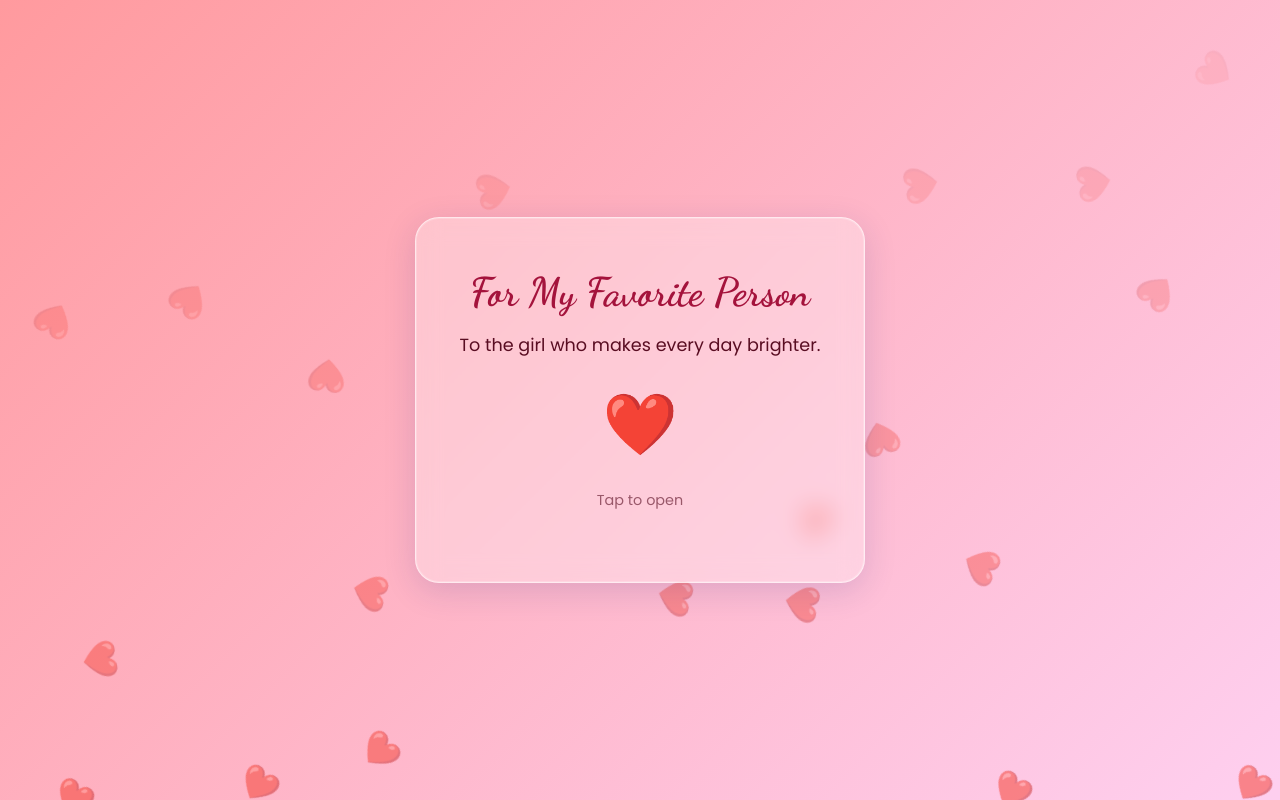
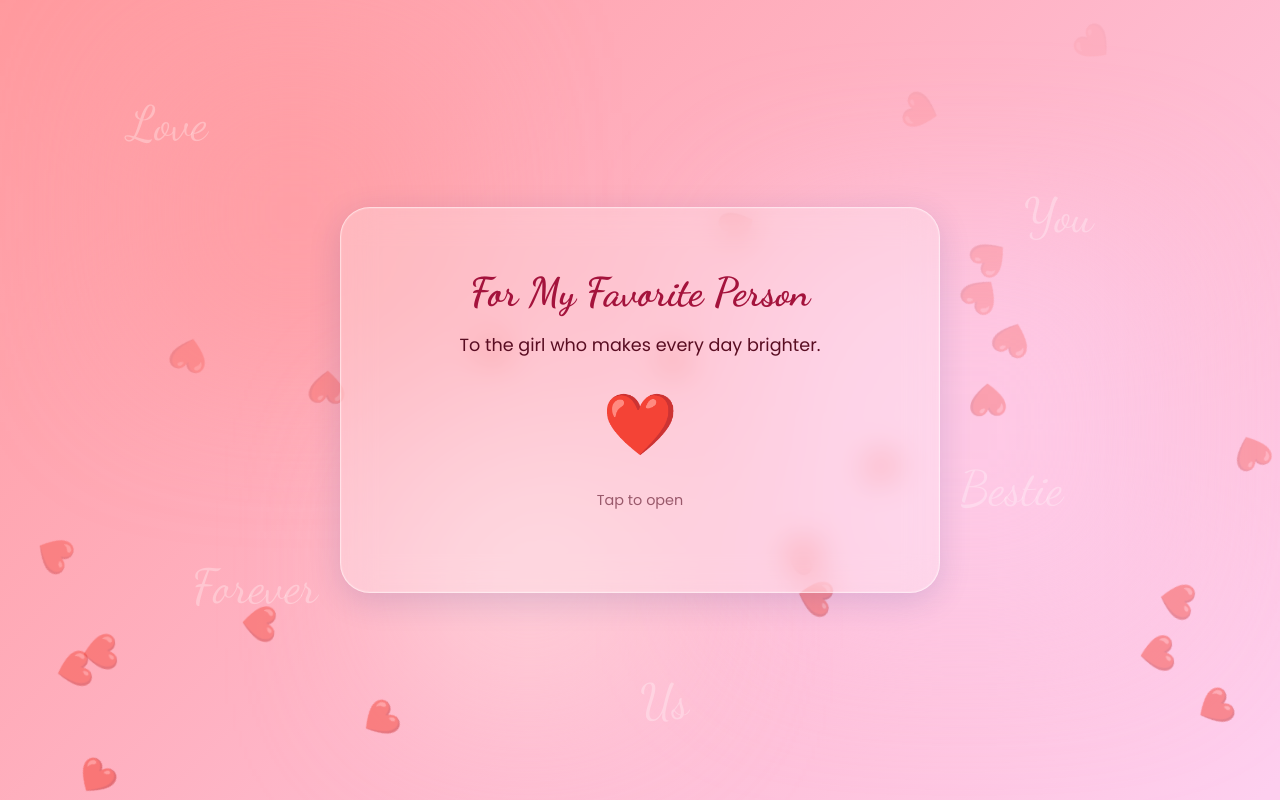
Before and after one commit to amauriyachanchal9870-cod/Animation_card, a Next.js app: page / in a window 1280 px wide. Built offline with nearby package versions, Linux system fonts and the light colour scheme.

Commit message:
Added background blobs and expanded content

```diff
--- a/app/globals.css
+++ b/app/globals.css
@@ -39,16 +39,18 @@ body {
 .popup-content,
 .celebration-content,
 .message-content {
-  background: rgba(255, 255, 255, 0.3);
-  backdrop-filter: blur(12px);
-  -webkit-backdrop-filter: blur(12px);
-  border-radius: 24px;
-  border: 1px solid rgba(255, 255, 255, 0.6);
-  box-shadow: 0 8px 32px 0 rgba(31, 38, 135, 0.15), inset 0 0 0 1px rgba(255, 255, 255, 0.2);
+  background: rgba(255, 255, 255, 0.25);
+  backdrop-filter: blur(16px);
+  -webkit-backdrop-filter: blur(16px);
+  border-radius: 30px;
+  border: 1px solid rgba(255, 255, 255, 0.5);
+  box-shadow: 0 8px 32px 0 rgba(31, 38, 135, 0.15), inset 0 0 0 1px rgba(255, 255, 255, 0.1);
   text-align: center;
-  padding: 50px 40px;
-  max-width: 90%;
-  width: 450px;
+  padding: 60px 50px;
+  /* Increased padding */
+  max-width: 95%;
+  width: 600px;
+  /* Increased width */
   color: var(--text-color);
   transition: transform 0.4s cubic-bezier(0.175, 0.885, 0.32, 1.275), opacity 0.3s ease;
   cursor: pointer;
@@ -58,7 +60,77 @@ body {
 
 .card:hover {
   transform: translateY(-8px) scale(1.02);
-  box-shadow: 0 15px 45px 0 rgba(31, 38, 135, 0.2);
+  box-shadow: 0 15px 45px 0 rgba(31, 38, 135, 0.2), 0 0 20px rgba(255, 255, 255, 0.4);
+  /* Glow effect */
+}
+
+/* Background Blobs */
+.blob {
+  position: absolute;
+  filter: blur(80px);
+  z-index: 0;
+  opacity: 0.6;
+  animation: move 20s infinite alternate;
+}
+
+.blob-1 {
+  top: 10%;
+  left: 10%;
+  width: 300px;
+  height: 300px;
+  background: #ff9a9e;
+  animation-duration: 25s;
+}
+
+.blob-2 {
+  bottom: 20%;
+  right: 10%;
+  width: 400px;
+  height: 400px;
+  background: #fecfef;
+  animation-duration: 30s;
+}
+
+.blob-3 {
+  bottom: 10%;
+  left: 30%;
+  width: 250px;
+  height: 250px;
+  background: #ffdde1;
+  animation-duration: 22s;
+}
+
+@keyframes move {
+  from {
+    transform: translate(0, 0) scale(1);
+  }
+
+  to {
+    transform: translate(50px, -50px) scale(1.1);
+  }
+}
+
+/* Floating Words */
+.floating-word {
+  position: absolute;
+  font-family: var(--font-dancing);
+  color: rgba(255, 255, 255, 0.3);
+  font-size: 3rem;
+  z-index: 0;
+  pointer-events: none;
+  animation: floatWord 15s infinite ease-in-out;
+}
+
+@keyframes floatWord {
+
+  0%,
+  100% {
+    transform: translateY(0);
+  }
+
+  50% {
+    transform: translateY(-30px);
+  }
 }
 
 h1,
--- a/app/page.tsx
+++ b/app/page.tsx
@@ -9,24 +9,32 @@ export default function Home() {
   const [stage, setStage] = useState<'card' | 'message' | 'question' | 'celebration'>('card');
   const [noPosition, setNoPosition] = useState<{ top: string; left: string; position: 'static' | 'fixed' }>({ top: 'auto', left: 'auto', position: 'static' });
 
-  // Heartfelt messages to show before the question
+  // Heartfelt messages - Expanded
   const messages = [
     "In a world full of people...",
     "My eyes always search for you.",
-    "You make my heart smile.",
-    "So I have a question..."
+    "You make my heart smile in ways no one else can.",
+    "Every moment with you is a favorite memory.",
+    "So I have a very special question for you..."
   ];
   const [currentMessageIndex, setCurrentMessageIndex] = useState(0);
 
-  // Floating hearts background logic
+  // Background elements (Hearts + Words)
   const [hearts, setHearts] = useState<{ id: number; left: number; duration: number }[]>([]);
+  const words = [
+    { text: "Love", top: "15%", left: "10%", delay: "0s" },
+    { text: "You", top: "25%", left: "80%", delay: "2s" },
+    { text: "Forever", top: "70%", left: "15%", delay: "4s" },
+    { text: "Bestie", top: "60%", left: "75%", delay: "1s" },
+    { text: "Us", top: "85%", left: "50%", delay: "3s" }
+  ];
 
   // Typewriter effect
-  const { displayedText, isComplete } = useTypewriter(messages[currentMessageIndex], 50);
+  const { displayedText, isComplete } = useTypewriter(messages[currentMessageIndex], 40); // Slightly faster
 
   useEffect(() => {
     // Generate hearts
-    const newHearts = Array.from({ length: 20 }).map((_, i) => ({
+    const newHearts = Array.from({ length: 25 }).map((_, i) => ({
       id: i,
       left: Math.random() * 100,
       duration: Math.random() * 5 + 5 // 5-10s
@@ -79,6 +87,22 @@ export default function Home() {
 
   return (
     <div className="container">
+      {/* Animated Gradient Blobs */}
+      <div className="blob blob-1"></div>
+      <div className="blob blob-2"></div>
+      <div className="blob blob-3"></div>
+
+      {/* Floating Background Words */}
+      {words.map((word, i) => (
+        <div
+          key={i}
+          className="floating-word"
+          style={{ top: word.top, left: word.left, animationDelay: word.delay }}
+        >
+          {word.text}
+        </div>
+      ))}
+
       {/* Floating Hearts Background */}
       <div className="floating-hearts">
         {hearts.map((heart) => (
```
